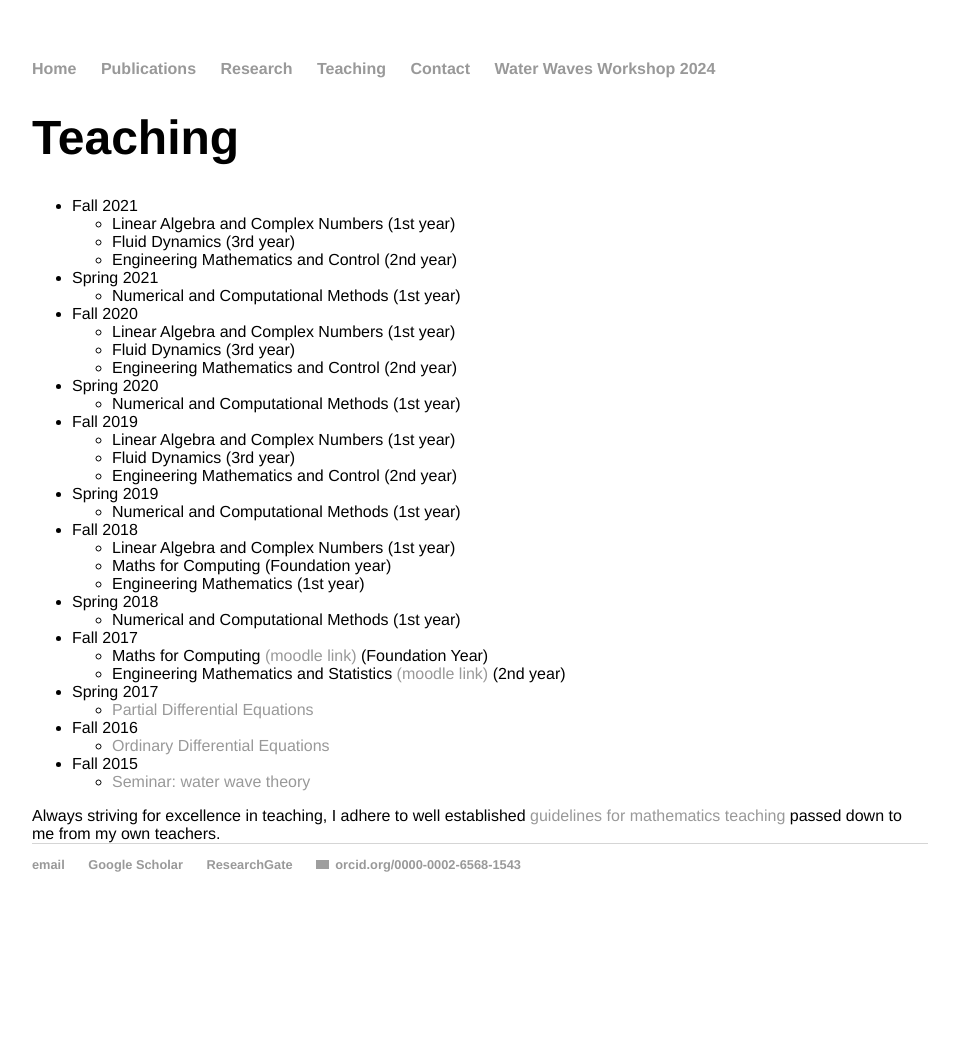
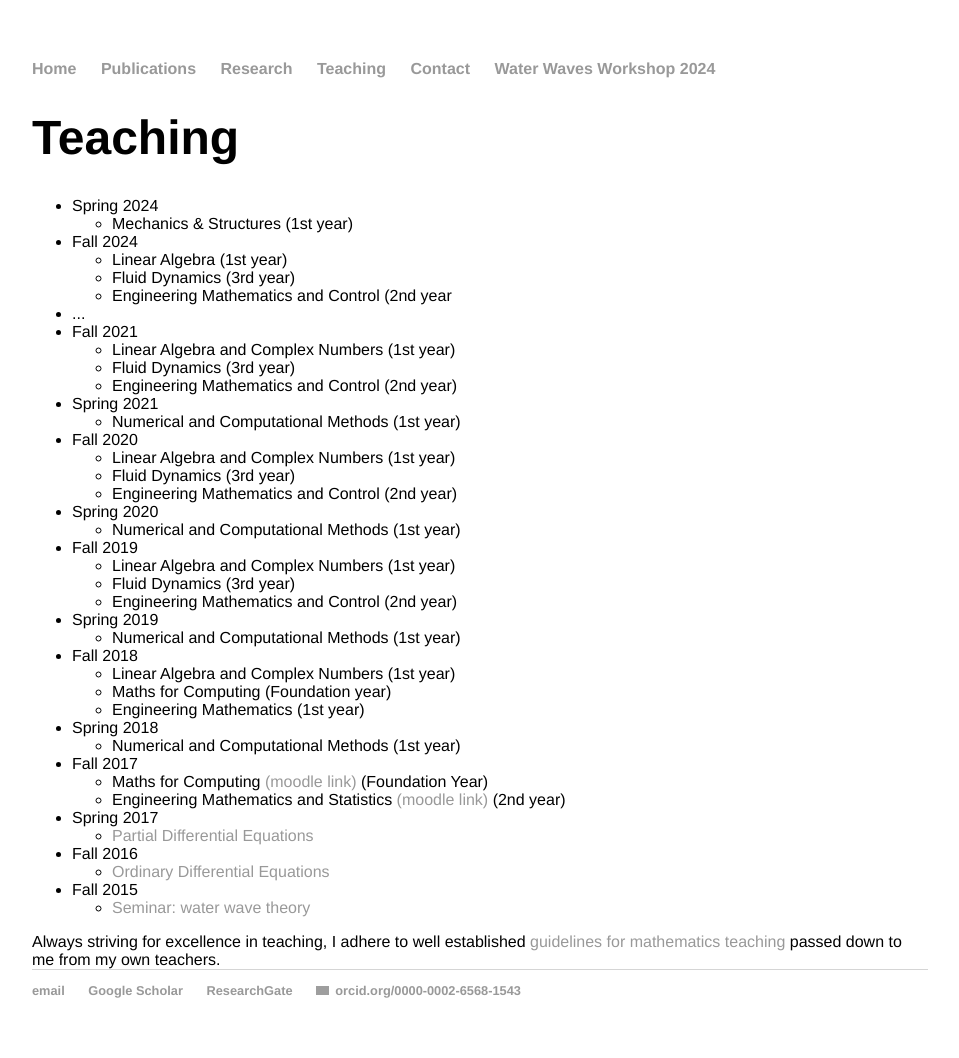
Before and after one commit to rstuhlmeier/rstuhlmeier.github.io, a Jekyll site: the page built from teaching/index.html, in a window 1280 px wide. Shown: the whole page, without its empty margins (160-1119 px from the left). Built offline with Jekyll 4.4.1, drawn with Linux system fonts in a browser that asks for light colours; before the commit the page ends 932 px from its top, so only the background shows below that; grey boxes are pictures that could not be loaded.

Commit message:
Update index.html

```diff
--- a/teaching/index.html
+++ b/teaching/index.html
@@ -5,6 +5,18 @@ title: Raphael Stuhlmeier - Teaching
 
 <h1> Teaching </h1>
 <ul>
+    <li> Spring 2024 </li>
+    <ul>
+        <li>Mechanics & Structures (1st year)</li>
+    </ul>
+    <li> Fall 2024</li>
+    <ul>
+        <li>Linear Algebra (1st year)</li>
+        <li>Fluid Dynamics (3rd year)</li>
+        <li>Engineering Mathematics and Control (2nd year</li>
+    </ul>
+    <li> ... </li>
+
     <li> Fall 2021
     <ul>
       <li> Linear Algebra and Complex Numbers (1st year) </li>
```
